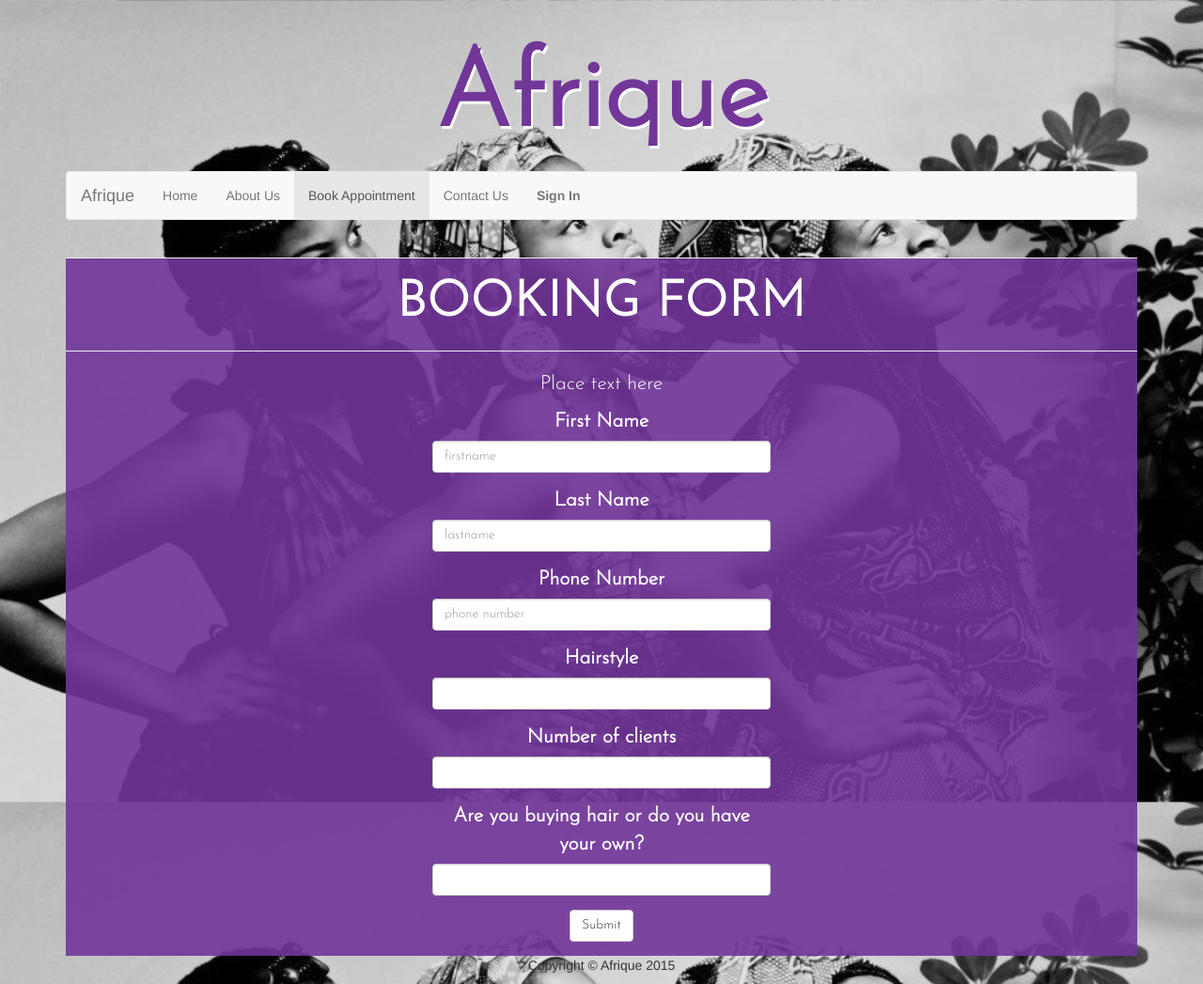
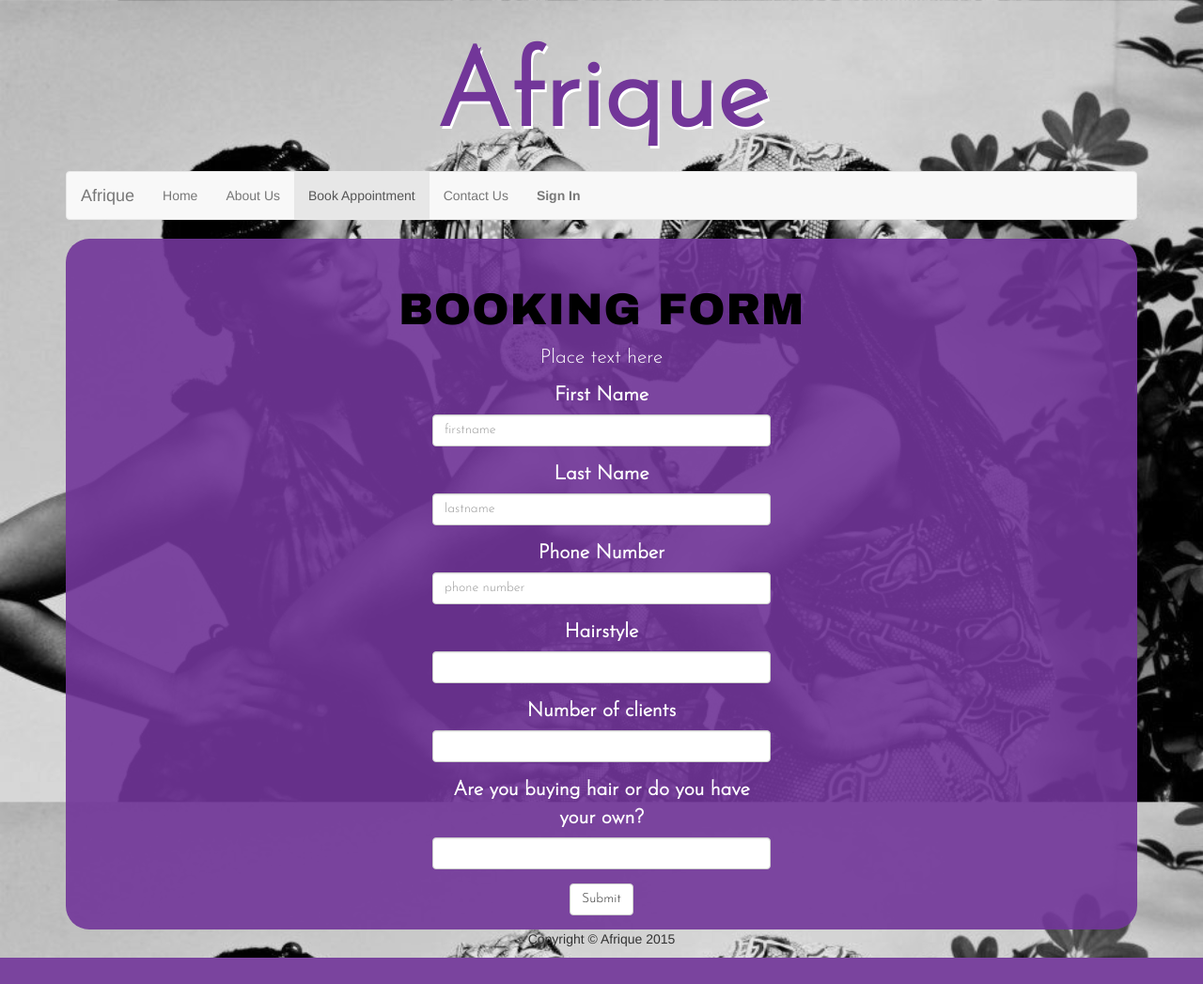
Before and after one commit to oyiza/afrique, a PHP site: page /bookap.php in a window 1280 px wide. Shown: the whole page at 94% size. After the commit the page ends 1019 px from the top, so only its background shows below. Run offline with PHP 8.4, Linux system fonts and the light colour scheme; some libraries are stand-ins or nearby versions.

Commit message:
merged changes

```diff
--- a/bookap.php
+++ b/bookap.php
@@ -68,10 +68,10 @@
 		<div class="row">
 			 <div class="box">
 				<div class="col-lg-12 text-center">
-				<div class="text-center" id="booking" align="center">
-					<hr>
-					<h2 class="intro-text text-center" style="font-size: 250%;"><strong>Booking Form</strong></h2>
-					<hr>
+				<div class="text-center form" id="booking" align="center">
+					<!--<hr>--><div><br/></div>
+					<h2 class="intro-text text-center book-head"><strong>Booking Form</strong></h2>
+					<!--<hr>-->
 					<p>Place text here</p>
 					<form role="form">
 						<div class="row">
```
